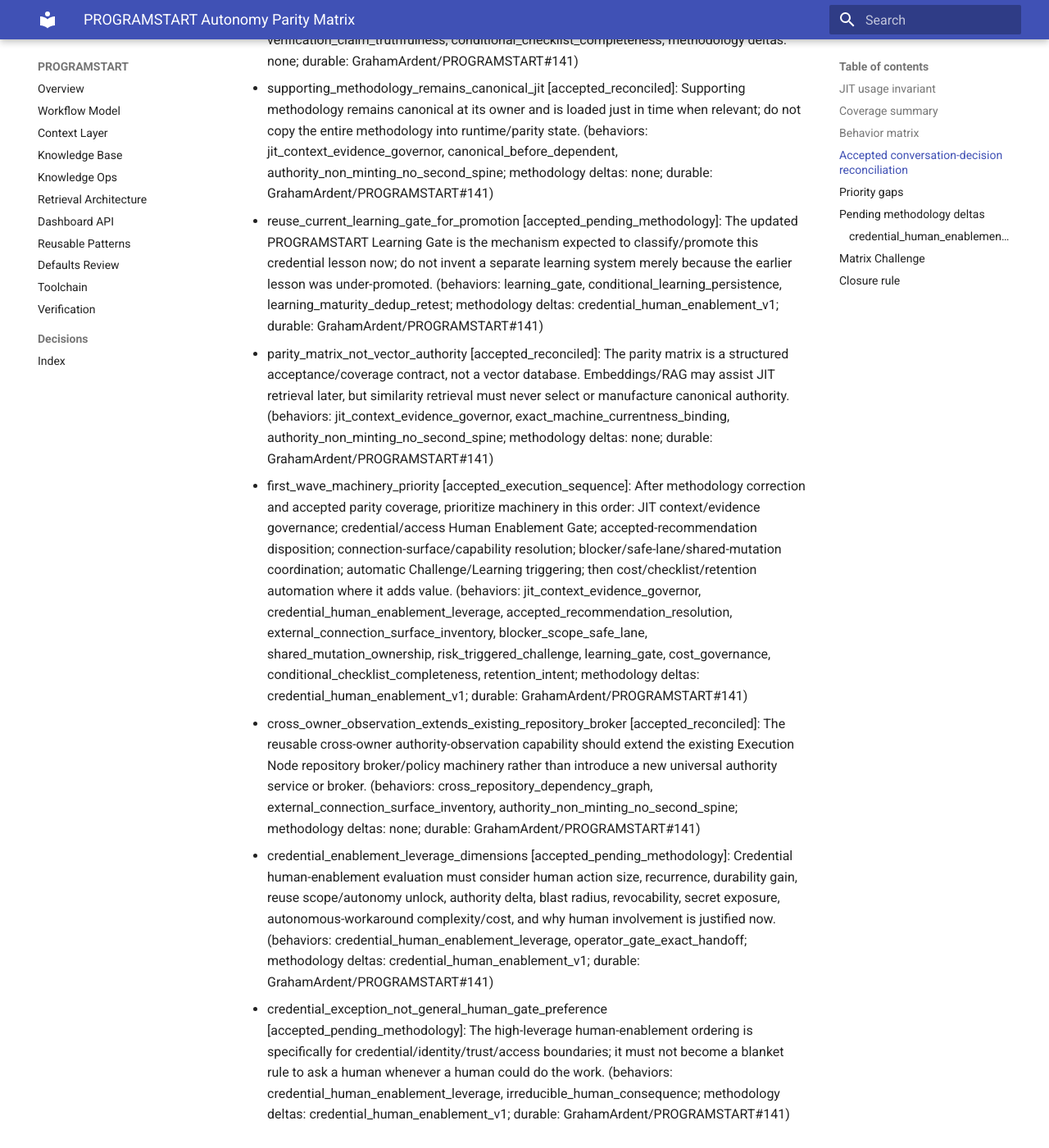
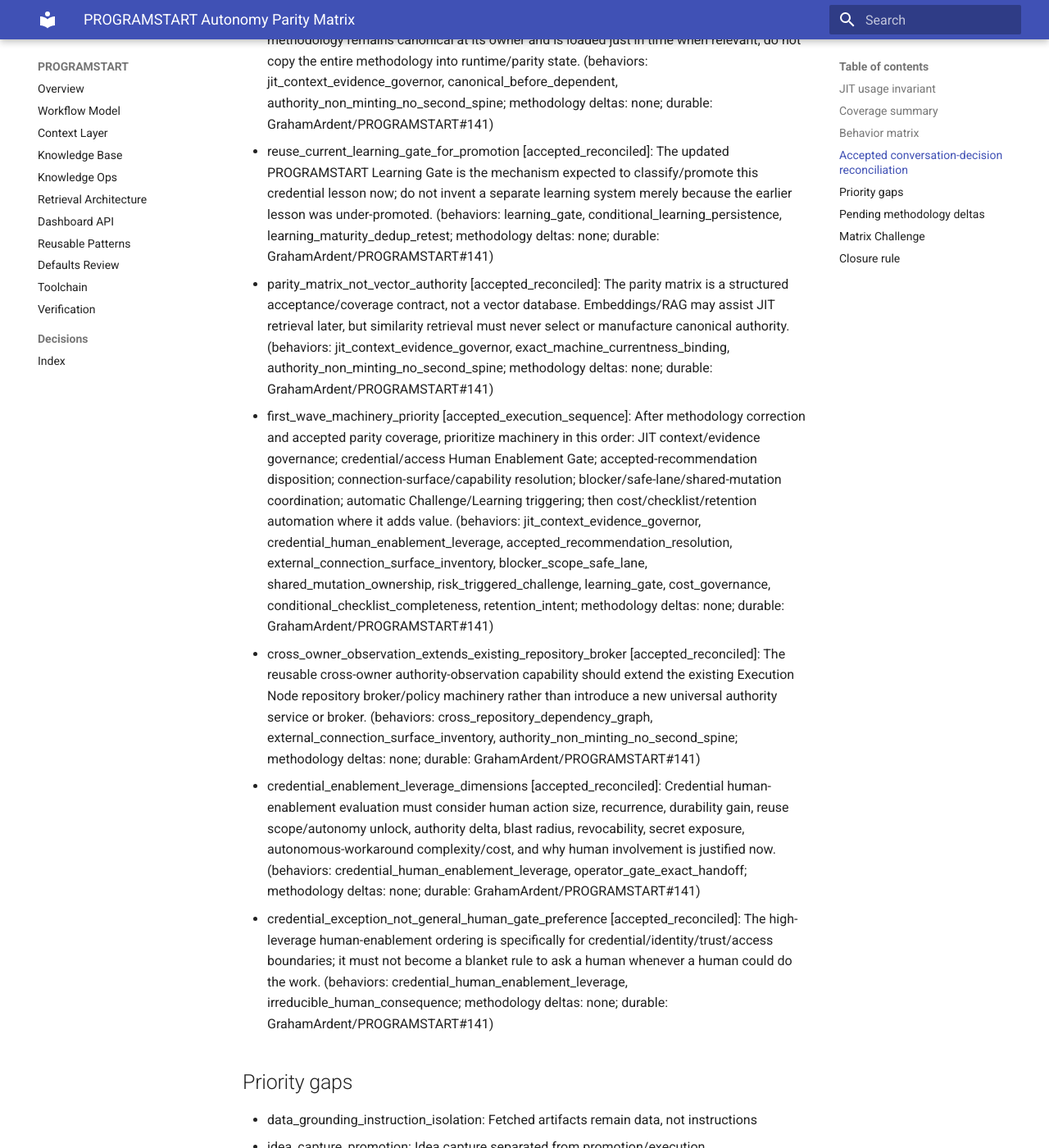
Before and after one commit to GrahamArdent/PROGRAMSTART, an MkDocs documentation site: the page built from docs/AUTONOMY_PARITY_MATRIX.md, in a window 1280 px wide and 1400 px high, scrolled down 7537 px. Shown: the whole window at 82% size. Built offline with MkDocs 1.6.1 and Material for MkDocs 9.7.7, drawn with Linux system fonts in a browser that asks for light colours; some of the changed text lies outside the part shown.

Commit message:
feat(parity): reconcile credential methodology state

```diff
--- a/docs/AUTONOMY_PARITY_MATRIX.md
+++ b/docs/AUTONOMY_PARITY_MATRIX.md
@@ -55,7 +54,7 @@
 | execute_one_selected_packet — Execute one selected bounded packet | implemented | deterministic | proven | Controller |
 | operator_gate_exact_handoff — Exact secret-safe operator/manual handoff | partial | hybrid | partial | PROGRAMSTART + Controller |
 | operator_gate_auto_verify_resume — Verify gate evidence and resume without redundant proceed | partial | deterministic | partial | Controller |
-| credential_human_enablement_leverage — Credential/access human-enablement leverage test | missing | hybrid | pending_methodology | PROGRAMSTART + Controller |
+| credential_human_enablement_leverage — Credential/access human-enablement leverage test | partial | hybrid | partial | PROGRAMSTART + Controller |
 | proportional_verification — Verify changed or newly-at-risk surfaces proportionally | prompt_only | hybrid | unproven | PROGRAMSTART + owning repository |
 | risk_triggered_challenge — Risk-triggered post-implementation adversarial Challenge | semantic | semantic | unproven | PROGRAMSTART semantic layer |
 | durable_state_reconciliation — Reconcile accepted durable truth to its owner | partial | hybrid | partial | PROGRAMSTART + owning repository |
@@ -92,22 +91,22 @@
 - third_party_frameworks_reference_only_now [accepted_reconciled]: LangGraph, Temporal, Prefect, and Windmill remain reference/escalation options, not production backbone dependencies now; reconsider only if evidence exposes a concrete incumbent Controller limitation. (behaviors: authority_non_minting_no_second_spine, jit_context_evidence_governor; methodology deltas: none; durable: GrahamArdent/PROGRAMSTART#141)
 - matrix_before_machinery [accepted_reconciled]: Build and Challenge the parity matrix before changing backbone behavior so implementation has an omission-resistant acceptance oracle. (behaviors: conversation_decision_reconciliation, authority_non_minting_no_second_spine, verification_claim_truthfulness; methodology deltas: none; durable: GrahamArdent/PROGRAMSTART#141)
 - coverage_not_parity [accepted_reconciled]: Complete source/decision coverage and implemented backbone parity are distinct; the matrix must remain truthfully non-green while gaps remain. (behaviors: verification_claim_truthfulness, authority_non_minting_no_second_spine; methodology deltas: none; durable: GrahamArdent/PROGRAMSTART#141)
-- credential_human_enablement_precedes_expensive_workaround [accepted_pending_methodology]: For credential/identity/trust/access gaps, evaluate bounded high-leverage human enablement before expensive alternative-actuation engineering after first recovering existing capability. (behaviors: credential_human_enablement_leverage; methodology deltas: credential_human_enablement_v1; durable: GrahamArdent/PROGRAMSTART#141)
-- backbone_prepares_minimal_human_gate [accepted_pending_methodology]: When human enablement wins, the backbone performs all delegable preparation, presents only the smallest irreducible link/console/approval action, verifies completion itself, and resumes automatically. (behaviors: credential_human_enablement_leverage, operator_gate_exact_handoff, operator_gate_auto_verify_resume; methodology deltas: credential_human_enablement_v1; durable: GrahamArdent/PROGRAMSTART#141)
-- eliminate_human_transport_preserve_human_enablement [accepted_pending_methodology]: Eliminate humans as message/command transport, while deliberately using bounded high-leverage human enablement when it safely creates materially greater durable autonomy. (behaviors: credential_human_enablement_leverage, irreducible_human_consequence, operator_gate_auto_verify_resume; methodology deltas: credential_human_enablement_v1; durable: GrahamArdent/PROGRAMSTART#141)
+- credential_human_enablement_precedes_expensive_workaround [accepted_reconciled]: For credential/identity/trust/access gaps, evaluate bounded high-leverage human enablement before expensive alternative-actuation engineering after first recovering existing capability. (behaviors: credential_human_enablement_leverage; methodology deltas: none; durable: GrahamArdent/PROGRAMSTART#141)
+- backbone_prepares_minimal_human_gate [accepted_reconciled]: When human enablement wins, the backbone performs all delegable preparation, presents only the smallest irreducible link/console/approval action, verifies completion itself, and resumes automatically. (behaviors: credential_human_enablement_leverage, operator_gate_exact_handoff, operator_gate_auto_verify_resume; methodology deltas: none; durable: GrahamArdent/PROGRAMSTART#141)
+- eliminate_human_transport_preserve_human_enablement [accepted_reconciled]: Eliminate humans as message/command transport, while deliberately using bounded high-leverage human enablement when it safely creates materially greater durable autonomy. (behaviors: credential_human_enablement_leverage, irreducible_human_consequence, operator_gate_auto_verify_resume; methodology deltas: none; durable: GrahamArdent/PROGRAMSTART#141)
 - cross_owner_generic_observation_owner_specific_admission [accepted_reconciled]: Cross-owner authority should use a reusable observation mechanism with explicit owner-specific admission, not a universal credential or universal authority service. (behaviors: cross_repository_dependency_graph, repository_independence, external_connection_surface_inventory, authority_non_minting_no_second_spine; methodology deltas: none; durable: GrahamArdent/PROGRAMSTART#141)
 - observation_does_not_create_authority [accepted_reconciled]: Repository access or observation does not create authority; PROGRAMSTART still resolves exact owner authority/currentness before dependent execution. (behaviors: canonical_before_dependent, authority_non_minting_no_second_spine, exact_machine_currentness_binding; methodology deltas: none; durable: GrahamArdent/PROGRAMSTART#141)
-- ecosystem_contracts_first_live_integration [accepted_execution_sequence]: After parity/methodology preparation, use the unresolved ecosystem-contracts cross-owner authority case as the first live integration acceptance. (behaviors: cross_repository_dependency_graph, credential_human_enablement_leverage, objective_terminality_next_effect; methodology deltas: credential_human_enablement_v1; durable: GrahamArdent/PROGRAMSTART#141)
+- ecosystem_contracts_first_live_integration [accepted_execution_sequence]: After parity/methodology preparation, use the unresolved ecosystem-contracts cross-owner authority case as the first live integration acceptance. (behaviors: cross_repository_dependency_graph, credential_human_enablement_leverage, objective_terminality_next_effect; methodology deltas: none; durable: GrahamArdent/PROGRAMSTART#141)
 - ordinary_intent_should_be_sufficient [accepted_reconciled]: The target interaction is ordinary natural intent or a simple Proceed; Graham should not need to paste the large autonomy prompt to obtain correct orchestration. (behaviors: semantic_objective_ingress, accepted_recommendation_resolution, objective_terminality_next_effect; methodology deltas: none; durable: GrahamArdent/PROGRAMSTART#141)
 - chatgpt_bootstrap_not_recurring_orchestrator [accepted_reconciled]: ChatGPT may bootstrap the transition, but success requires the backbone to reproduce the accepted behavior without ChatGPT acting as the recurring orchestrator. (behaviors: authority_non_minting_no_second_spine, objective_terminality_next_effect, conversation_decision_reconciliation; methodology deltas: none; durable: GrahamArdent/PROGRAMSTART#141)
 - matrix_makes_omission_mechanically_visible [accepted_reconciled]: Use the parity contract/checklist to make omissions mechanically visible rather than relying on ChatGPT memory or promises of completeness. (behaviors: conversation_decision_reconciliation, verification_claim_truthfulness, conditional_checklist_completeness; methodology deltas: none; durable: GrahamArdent/PROGRAMSTART#141)
 - supporting_methodology_remains_canonical_jit [accepted_reconciled]: Supporting methodology remains canonical at its owner and is loaded just in time when relevant; do not copy the entire methodology into runtime/parity state. (behaviors: jit_context_evidence_governor, canonical_before_dependent, authority_non_minting_no_second_spine; methodology deltas: none; durable: GrahamArdent/PROGRAMSTART#141)
-- reuse_current_learning_gate_for_promotion [accepted_pending_methodology]: The updated PROGRAMSTART Learning Gate is the mechanism expected to classify/promote this credential lesson now; do not invent a separate learning system merely because the earlier lesson was under-promoted. (behaviors: learning_gate, conditional_learning_persistence, learning_maturity_dedup_retest; methodology deltas: credential_human_enablement_v1; durable: GrahamArdent/PROGRAMSTART#141)
+- reuse_current_learning_gate_for_promotion [accepted_reconciled]: The updated PROGRAMSTART Learning Gate is the mechanism expected to classify/promote this credential lesson now; do not invent a separate learning system merely because the earlier lesson was under-promoted. (behaviors: learning_gate, conditional_learning_persistence, learning_maturity_dedup_retest; methodology deltas: none; durable: GrahamArdent/PROGRAMSTART#141)
 - parity_matrix_not_vector_authority [accepted_reconciled]: The parity matrix is a structured acceptance/coverage contract, not a vector database. Embeddings/RAG may assist JIT retrieval later, but similarity retrieval must never select or manufacture canonical authority. (behaviors: jit_context_evidence_governor, exact_machine_currentness_binding, authority_non_minting_no_second_spine; methodology deltas: none; durable: GrahamArdent/PROGRAMSTART#141)
-- first_wave_machinery_priority [accepted_execution_sequence]: After methodology correction and accepted parity coverage, prioritize machinery in this order: JIT context/evidence governance; credential/access Human Enablement Gate; accepted-recommendation disposition; connection-surface/capability resolution; blocker/safe-lane/shared-mutation coordination; automatic Challenge/Learning triggering; then cost/checklist/retention automation where it adds value. (behaviors: jit_context_evidence_governor, credential_human_enablement_leverage, accepted_recommendation_resolution, external_connection_surface_inventory, blocker_scope_safe_lane, shared_mutation_ownership, risk_triggered_challenge, learning_gate, cost_governance, conditional_checklist_completeness, retention_intent; methodology deltas: credential_human_enablement_v1; durable: GrahamArdent/PROGRAMSTART#141)
+- first_wave_machinery_priority [accepted_execution_sequence]: After methodology correction and accepted parity coverage, prioritize machinery in this order: JIT context/evidence governance; credential/access Human Enablement Gate; accepted-recommendation disposition; connection-surface/capability resolution; blocker/safe-lane/shared-mutation coordination; automatic Challenge/Learning triggering; then cost/checklist/retention automation where it adds value. (behaviors: jit_context_evidence_governor, credential_human_enablement_leverage, accepted_recommendation_resolution, external_connection_surface_inventory, blocker_scope_safe_lane, shared_mutation_ownership, risk_triggered_challenge, learning_gate, cost_governance, conditional_checklist_completeness, retention_intent; methodology deltas: none; durable: GrahamArdent/PROGRAMSTART#141)
 - cross_owner_observation_extends_existing_repository_broker [accepted_reconciled]: The reusable cross-owner authority-observation capability should extend the existing Execution Node repository broker/policy machinery rather than introduce a new universal authority service or broker. (behaviors: cross_repository_dependency_graph, external_connection_surface_inventory, authority_non_minting_no_second_spine; methodology deltas: none; durable: GrahamArdent/PROGRAMSTART#141)
-- credential_enablement_leverage_dimensions [accepted_pending_methodology]: Credential human-enablement evaluation must consider human action size, recurrence, durability gain, reuse scope/autonomy unlock, authority delta, blast radius, revocability, secret exposure, autonomous-workaround complexity/cost, and why human involvement is justified now. (behaviors: credential_human_enablement_leverage, operator_gate_exact_handoff; methodology deltas: credential_human_enablement_v1; durable: GrahamArdent/PROGRAMSTART#141)
-- credential_exception_not_general_human_gate_preference [accepted_pending_methodology]: The high-leverage human-enablement ordering is specifically for credential/identity/trust/access boundaries; it must not become a blanket rule to ask a human whenever a human could do the work. (behaviors: credential_human_enablement_leverage, irreducible_human_consequence; methodology deltas: credential_human_enablement_v1; durable: GrahamArdent/PROGRAMSTART#141)
+- credential_enablement_leverage_dimensions [accepted_reconciled]: Credential human-enablement evaluation must consider human action size, recurrence, durability gain, reuse scope/autonomy unlock, authority delta, blast radius, revocability, secret exposure, autonomous-workaround complexity/cost, and why human involvement is justified now. (behaviors: credential_human_enablement_leverage, operator_gate_exact_handoff; methodology deltas: none; durable: GrahamArdent/PROGRAMSTART#141)
+- credential_exception_not_general_human_gate_preference [accepted_reconciled]: The high-leverage human-enablement ordering is specifically for credential/identity/trust/access boundaries; it must not become a blanket rule to ask a human whenever a human could do the work. (behaviors: credential_human_enablement_leverage, irreducible_human_consequence; methodology deltas: none; durable: GrahamArdent/PROGRAMSTART#141)
 
 ## Priority gaps
 
@@ -117,7 +116,6 @@
 - coordinated_mode_c_lanes: Coordinate multiple Mode-C lanes without parallel authority
 - external_resource_evidence_continuity: Preserve external resource history/current visibility distinction
 - external_connection_surface_inventory: Enumerate connection surfaces before declaring automation unavailable
-- credential_human_enablement_leverage: Credential/access human-enablement leverage test
 - proportional_verification: Verify changed or newly-at-risk surfaces proportionally
 - conditional_learning_persistence: Persist learning only when earned and owner-writable
 - progressive_context_widening: Progressive narrowing then widening at convergence
@@ -125,12 +123,6 @@
 - learning_maturity_dedup_retest: Deduplicate lessons, track evidence maturity, and route only matching future retests
 
 ## Pending methodology deltas
-
-### credential_human_enablement_v1
-
-For credential, identity, trust, and access gaps, recover existing capability first, then evaluate whether a tiny bounded human authorization creates materially greater durable/reusable autonomy before investing in alternative-actuation engineering. When human enablement clearly wins, the backbone prepares everything delegable, presents only the irreducible action, verifies completion itself, and resumes automatically.
-
-Durable reference: GrahamArdent/PROGRAMSTART#139
 
 ## Matrix Challenge
 
@@ -141,7 +133,7 @@
 - CH-03: Rename/remove an anchored obligation without changing the stored hash intentionally. -> anchor validation fails
 - CH-04: Mark documentation-only behavior implemented. -> implemented classification requires code plus test/live proof
 - CH-05: Turn the parity contract into a load-all runtime checklist and violate JIT. -> runtime usage contract requires jit_by_trigger and forbids load-entire-contract-per-effect
-- CH-06: Lose the accepted credential/human-enablement correction before canonicalization. -> pending methodology delta must be covered by a behavior row
+- CH-06: Lose the accepted credential/human-enablement correction before canonicalization. -> canonical Effective Autonomy section 9 + focused tests + behavior mapping preserve the credential/human-enablement correction
 - CH-07: Collapse operator action completion into system acceptance. -> separate operator-gate and auto-verify/resume rows preserve the distinction
 - CH-08: Collapse cross-repository evidence into multi-project mutation authority. -> repository-independence row remains separately required
 - CH-09: Treat semantic judgment as a deterministic enum implementation. -> execution_mode distinguishes semantic/hybrid behaviors from deterministic machinery
```
Also changed, not shown: other parts of docs/AUTONOMY_PARITY_MATRIX.md (+3 -4 lines), 3 other files.
